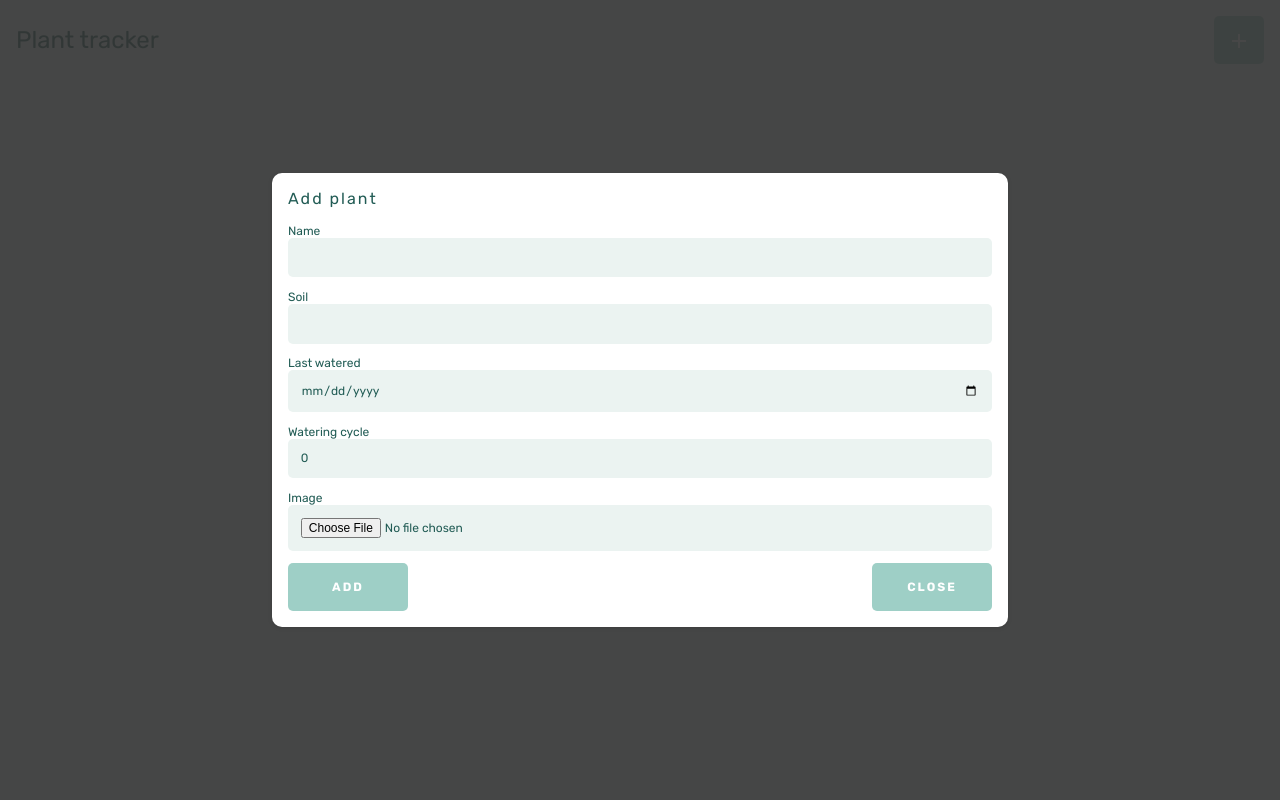
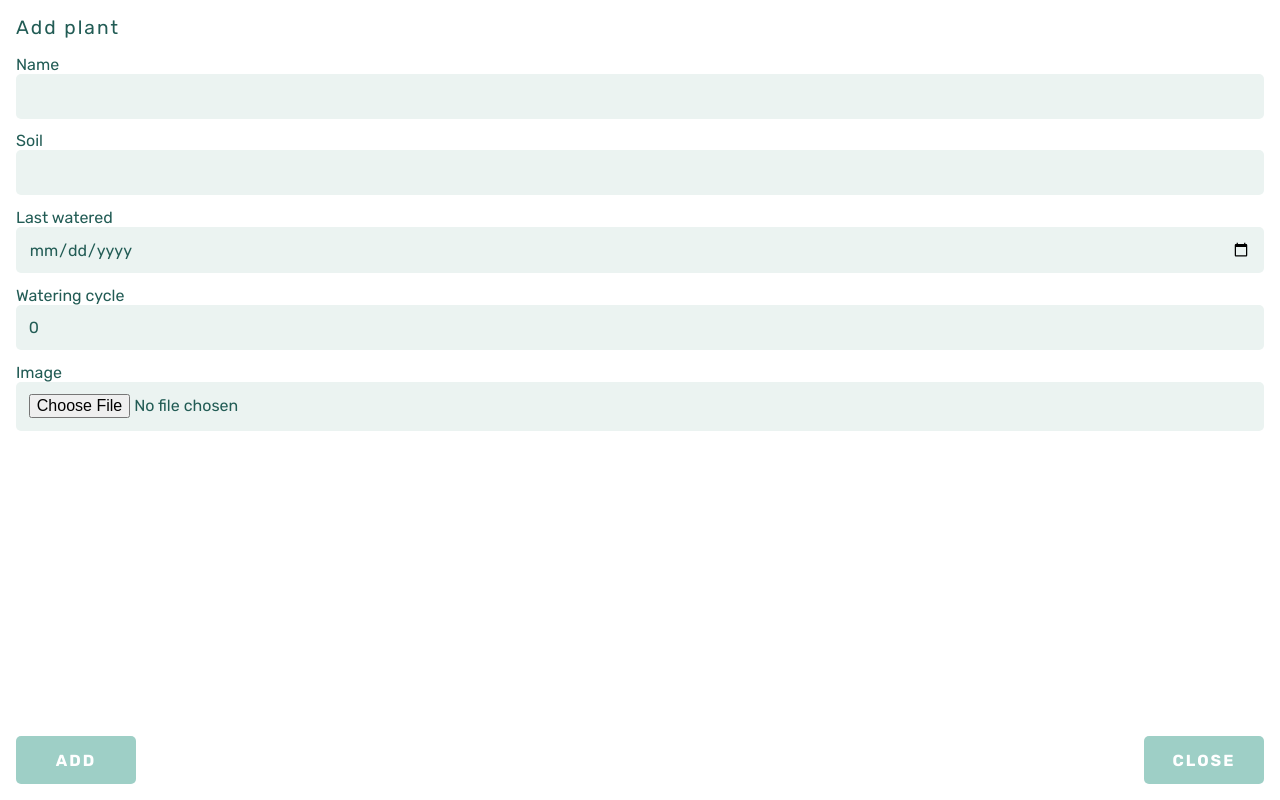
Before and after one commit to laurpe/plant-tracker, a React (Create React App) app: page / in a window 1280 px wide. Both pictures are taken after a click on the button 1239 px from the left and 40 px from the top of the page. Built offline with nearby package versions, Linux system fonts and the light colour scheme; no server answers; the HTML template or start-up script is replaced by a standard one.

Commit message:
full page form

```diff
--- a/src/components/AddPlantForm.tsx
+++ b/src/components/AddPlantForm.tsx
@@ -11,8 +11,18 @@ import Form from "./style/Generics/Form/Form";
 import Button from "./style/Generics/Button";
 import Subtitle from "./style/Generics/Subtitle";
 import Row from "./style/Generics/Row";
-import Overlay from "./style/Generics/Overlay";
 import Popup from "./style/Generics/Popup";
+import Column from "./style/Generics/Column";
+
+import styled from "styled-components";
+
+const StyledCard = styled(Card)`
+    height: 100%;
+`;
+
+const StyledColumn = styled(Column)`
+    height: 100%;
+`;
 
 const baseUrl = process.env.REACT_APP_API_BASE_URL as string;
 const imgBaseUrl = process.env.REACT_APP_IMAGE_UPLOAD_API_BASE_URL as string;
@@ -90,10 +100,11 @@ const AddPlantForm = ({ plants, setPlants, handleToggleFormClick }: Props) => {
     };
 
     return (
-        <Overlay>
         <Popup>
-                <Card>
+            <StyledCard>
                 <Form onSubmit={handleSubmit}>
+                    <StyledColumn justifyContent="space-between">
+                        <Column>
                             <Subtitle>Add plant</Subtitle>
                             <Label htmlFor="name">Name</Label>
                             <Input
@@ -123,7 +134,9 @@ const AddPlantForm = ({ plants, setPlants, handleToggleFormClick }: Props) => {
                                 value={plant.lastWatered}
                                 max={maxDate}
                             />
-                        <Label htmlFor="wateringCycle">Watering cycle</Label>
+                            <Label htmlFor="wateringCycle">
+                                Watering cycle
+                            </Label>
                             <Input
                                 type="number"
                                 name="wateringCycle"
@@ -140,6 +153,7 @@ const AddPlantForm = ({ plants, setPlants, handleToggleFormClick }: Props) => {
                                 accept="image/jpeg, image/png"
                                 onChange={handleImageChange}
                             />
+                        </Column>
                         <Row justifyContent="space-between">
                             <Button type="submit" width="120px">
                                 Add
@@ -152,10 +166,10 @@ const AddPlantForm = ({ plants, setPlants, handleToggleFormClick }: Props) => {
                                 Close
                             </Button>
                         </Row>
+                    </StyledColumn>
                 </Form>
-                </Card>
+            </StyledCard>
         </Popup>
-        </Overlay>
     );
 };
 
--- a/src/components/PlantCard.tsx
+++ b/src/components/PlantCard.tsx
@@ -14,6 +14,13 @@ import OpacityIcon from "@mui/icons-material/Opacity";
 import Column from "./style/Generics/Column";
 import Row from "./style/Generics/Row";
 
+import styled from "styled-components";
+
+const StyledCard = styled(Card)`
+    margin: 16px;
+    border-radius: 10px;
+`;
+
 dayjs.extend(relativeTime);
 
 const baseUrl = process.env.REACT_APP_API_BASE_URL as string;
@@ -24,8 +31,6 @@ interface Props {
     plants: Plant[];
     setPlants: (plants: Plant[]) => void;
 }
-
-//TODO: create type for image link for template literal
 
 const PlantCard = ({ plant, plants, setPlants }: Props) => {
     const calculateNextWatering = (plant: Plant): string => {
@@ -73,7 +78,7 @@ const PlantCard = ({ plant, plants, setPlants }: Props) => {
     // };
 
     return (
-        <Card>
+        <StyledCard>
             <Row>
                 <CardImage
                     src={
@@ -104,7 +109,7 @@ const PlantCard = ({ plant, plants, setPlants }: Props) => {
                     </CardInfo>
                 </Column>
             </Row>
-        </Card>
+        </StyledCard>
     );
 };
 
--- a/src/components/style/Generics/Card.tsx
+++ b/src/components/style/Generics/Card.tsx
@@ -1,9 +1,7 @@
 import styled from "styled-components";
 
 const Card = styled.div`
-    border-radius: 10px;
     box-shadow: rgba(0, 0, 0, 0.15) 0 1px 4px;
-    margin: 16px;
     background-color: white;
 `;
 
--- a/src/components/style/Generics/Column.tsx
+++ b/src/components/style/Generics/Column.tsx
@@ -1,9 +1,15 @@
 import styled from "styled-components";
 
-const Column = styled.div`
+interface Props {
+    flex?: number;
+    justifyContent?: string;
+}
+
+const Column = styled.div<Props>`
     display: flex;
     flex-direction: column;
-    flex: ${(props: { flex?: number }) => props.flex || 0};
+    flex: ${(props) => props.flex || 0};
+    justify-content: ${(props) => props.justifyContent || "flex-start"};
 `;
 
 export default Column;
--- a/src/components/style/Generics/Form/Form.tsx
+++ b/src/components/style/Generics/Form/Form.tsx
@@ -2,6 +2,8 @@ import styled from "styled-components";
 
 const Form = styled.form`
     padding: 16px;
+    font-size: 1rem;
+    height: 100%;
 `;
 
 export default Form;
--- a/src/components/style/Generics/Popup.tsx
+++ b/src/components/style/Generics/Popup.tsx
@@ -1,10 +1,11 @@
 import styled from "styled-components";
 
 const Popup = styled.div`
-    position: relative;
+    position: fixed;
     top: 0;
     left: 0;
-    width: 60%;
+    bottom: 0;
+    width: 100%;
     margin: 0 auto;
 `;
 
--- a/src/components/style/Generics/Subtitle.tsx
+++ b/src/components/style/Generics/Subtitle.tsx
@@ -1,7 +1,7 @@
 import styled from "styled-components";
 
 const Subtitle = styled.h2`
-    font-size: 1rem;
+    font-size: 1.2rem;
     font-weight: 400;
     letter-spacing: 2px;
     color: #225c55;
```
Lines whose indentation alone changed are shown as unchanged.
